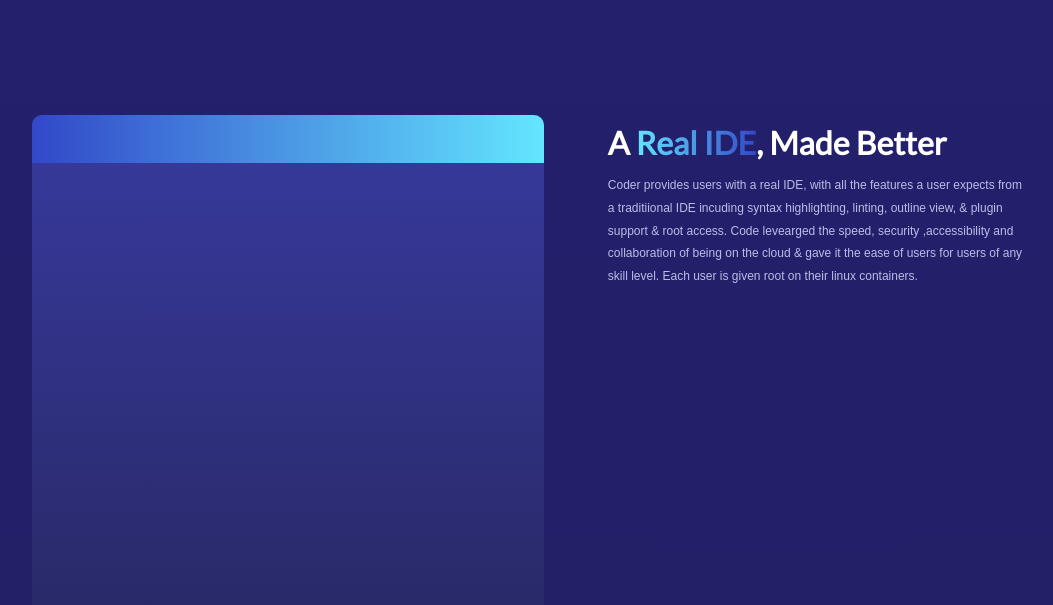
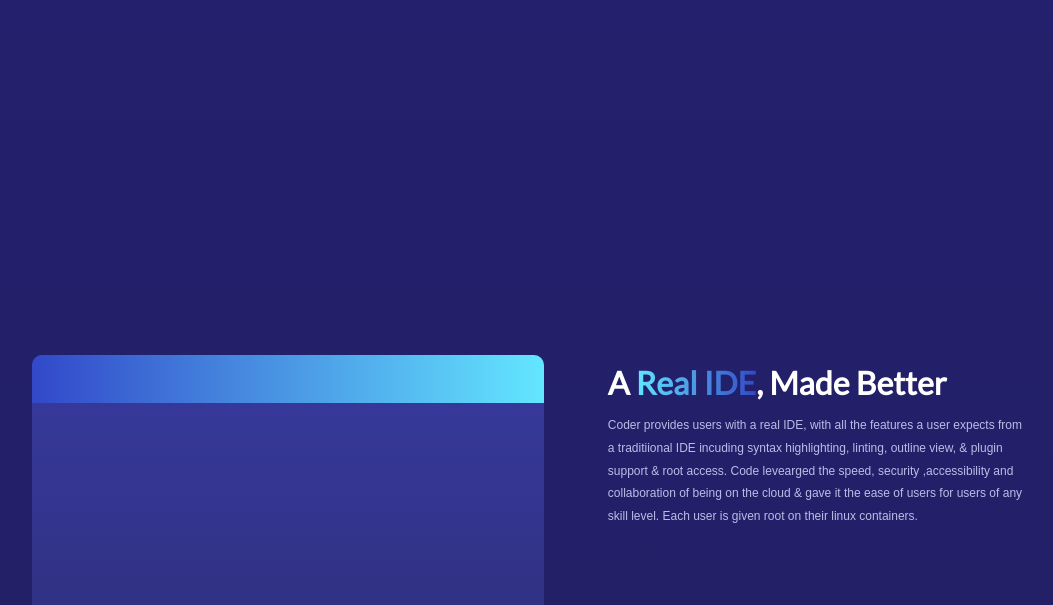
Before and after one commit to demariadaniel/landingPage, a plain HTML site: page index.html in a window 1280 px wide. Shown: the part 1010-1615 px from the top of the page, without its empty margins (109-1162 px from the left). Drawn offline with Linux system fonts and the light colour scheme.

Commit message:
Gap btwn Head/Body

```diff
--- a/styles.css
+++ b/styles.css
@@ -18,7 +18,7 @@
   position: relative;
   width: 33vw;
   height: 100vh;
-  top: 27vh;
+  top: 57vh;
   left: 45vw;
 }
 
@@ -36,7 +36,7 @@ button {
   height: 100vh;
   border-radius: 10px;
   position: relative;
-  top: 126vh;
+  top: 156vh;
   overflow: hidden;
 }
 
```
